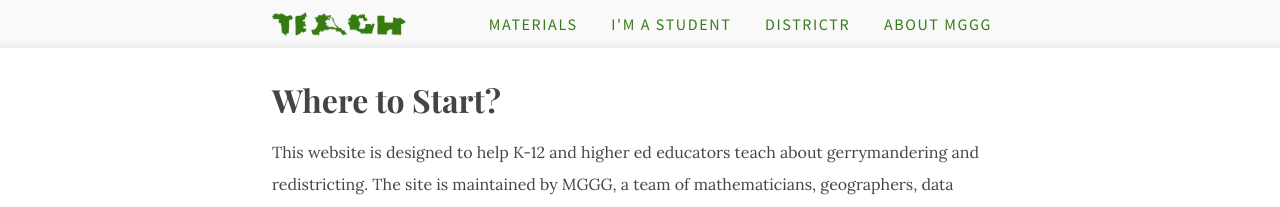
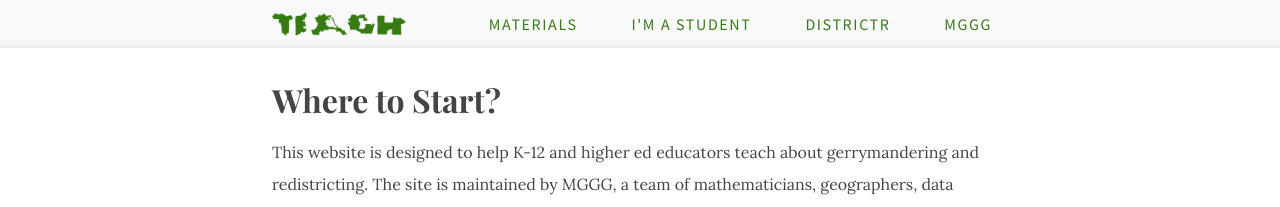
Before and after one commit to jenni-niels/teach-gerry, a Jekyll site: the page built from index.md, in a window 1280 px wide. Shown: the top 207 px of the page. Built offline with Jekyll 4.4.1, drawn with Linux system fonts in a browser that asks for light colours; our own code applies the rules of GitHub Pages for plain Markdown files.

Commit message:
change name of mggg_site in navi bar

```diff
--- a/_data/navigation.yml
+++ b/_data/navigation.yml
@@ -4,5 +4,5 @@
   href: /student
 - name: Districtr
   href: http://districtr.org
-- name: About MGGG
+- name: MGGG
   href: https://mggg.org
```
